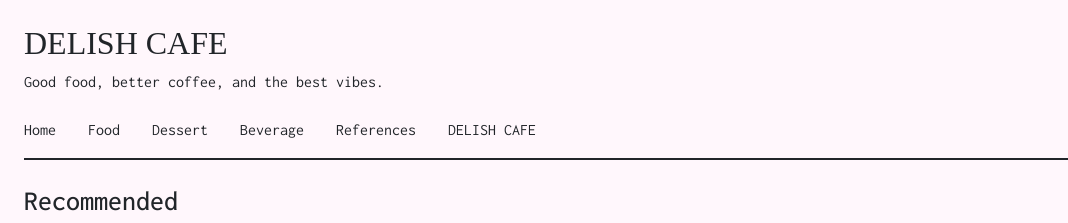
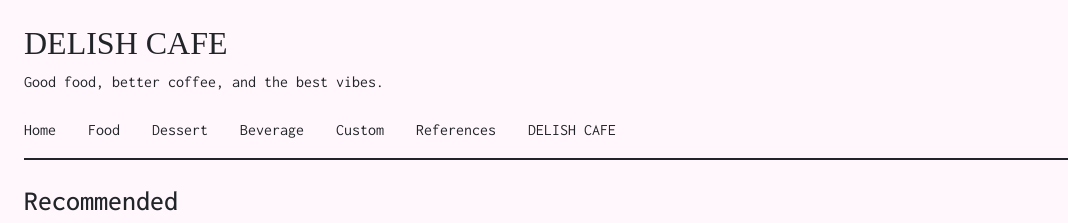
Before and after one commit to BantitaC/FUNWEBPRO, a plain HTML site: page DELISHCAFE/index.html in a window 1280 px wide. Shown: the top 223 px of the page, 0-1068 px from the left. Drawn offline with nearby package versions, Linux system fonts and the light colour scheme; a web font is replaced by a local one.

Commit message:
Update index.html

```diff
--- a/DELISHCAFE/index.html
+++ b/DELISHCAFE/index.html
@@ -111,6 +111,7 @@
         <a class="nav-link text-dark" href="#food">Food</a>
         <a class="nav-link text-dark" href="#dessert">Dessert</a>
         <a class="nav-link text-dark" href="#beverage">Beverage</a>
+        <a class="nav-link text-dark" href="#custom">Custom</a>
         <a class="nav-link text-dark" data-bs-toggle="modal" data-bs-target="#reference">References</a>
         <a class="nav-link text-dark" data-bs-toggle="modal" data-bs-target="#about">DELISH CAFE</a>
     </nav>
```
